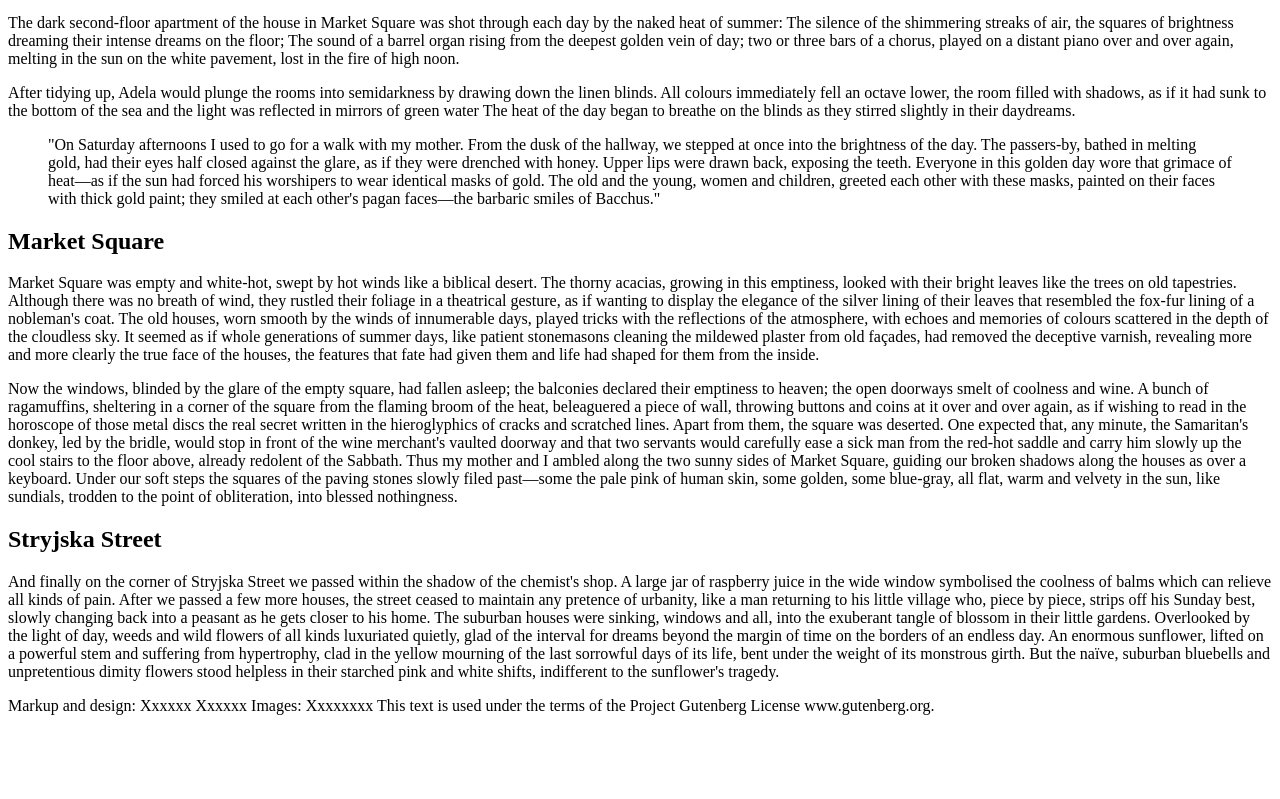
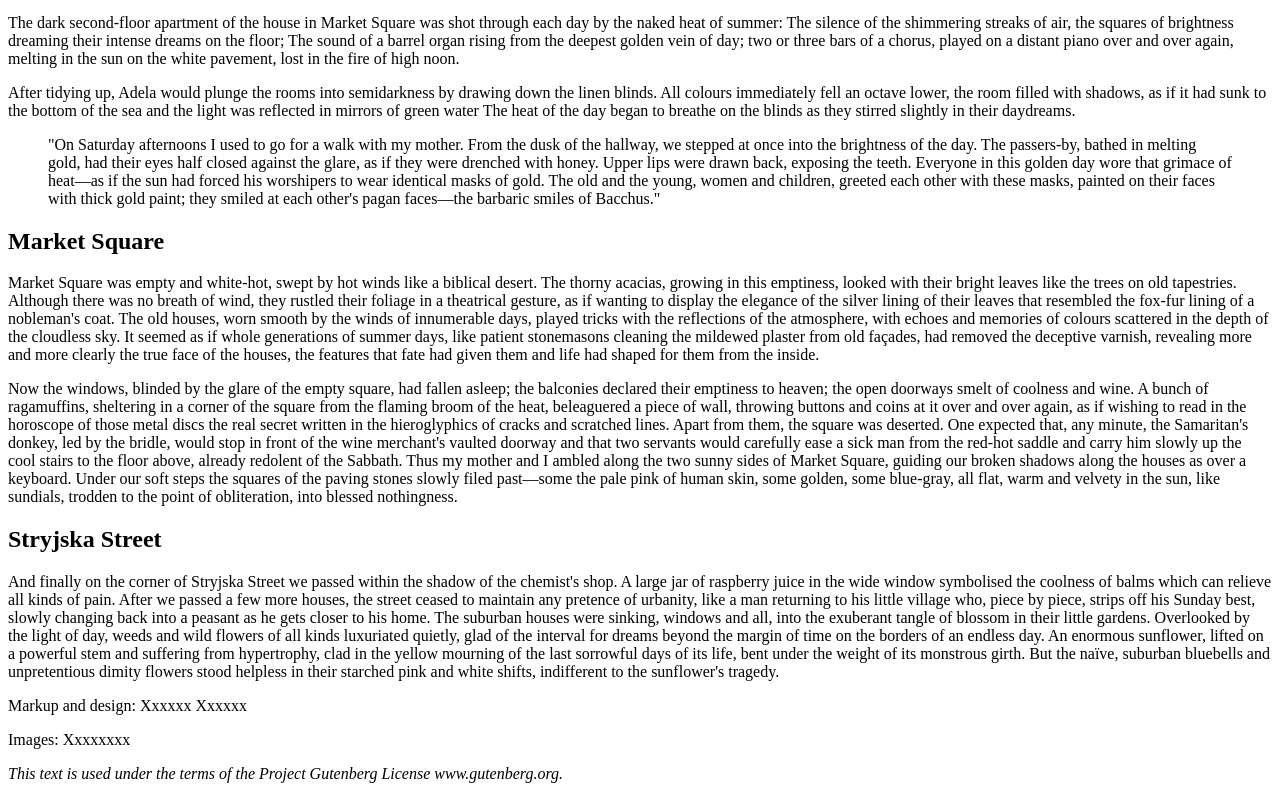
Before and after one commit to McMaster6425/Crocodile, a plain HTML site: page index.html in a window 1280 px wide. Shown: the part 354-1153 px from the top of the page. Before the commit the page ends 1085 px from the top, so only its background shows below. Drawn offline with Linux system fonts and the light colour scheme.

Commit message:
Update index.html

```diff
--- a/index.html
+++ b/index.html
@@ -71,8 +71,8 @@ But the naïve, suburban bluebells and unpretentious dimity flowers stood helple
 
 
 <footer><p>Markup and design: Xxxxxx Xxxxxx
-Images: Xxxxxxxx
-This text is used under the terms of the Project Gutenberg License www.gutenberg.org.
+<p>Images: Xxxxxxxx</p>
+<p><i>This text is used under the terms of the Project Gutenberg License www.gutenberg.org.</p></i>
 </p>
 </footer>
 </body>
```
